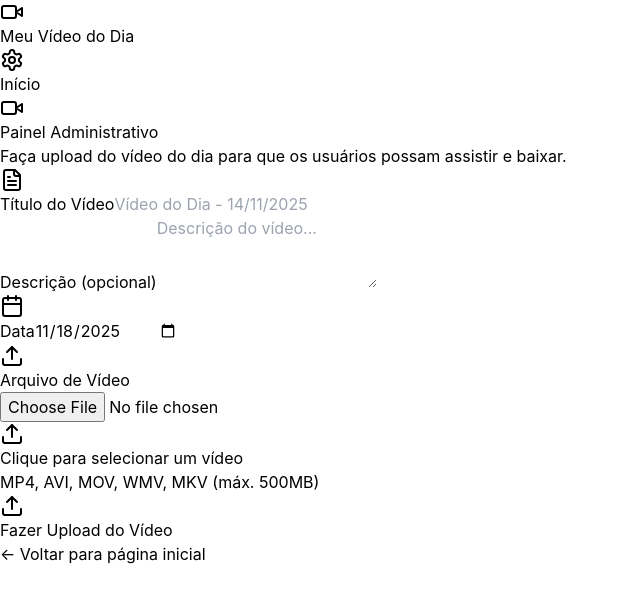
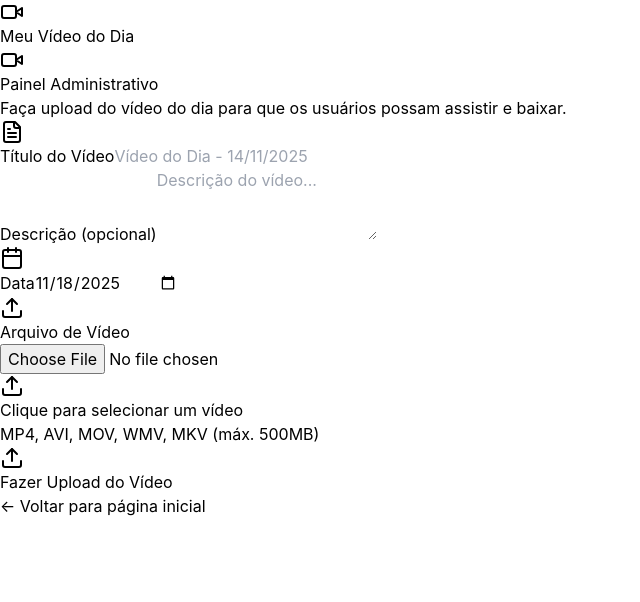
Before and after one commit to rubensaguiarofc/meu-video-dia, a React (Vite) app in the folder frontend/: page /admin in a window 1280 px wide. Shown: the top 602 px of the page, without its empty margins (0-640 px from the left). Built offline with nearby package versions, Linux system fonts and the light colour scheme.

Commit message:
Remover botão Admin do app - apenas tela de visualização

```diff
--- a/frontend/src/components/Navbar.jsx
+++ b/frontend/src/components/Navbar.jsx
@@ -1,27 +1,14 @@
-import { useNavigate } from 'react-router-dom';
-import { Video, Settings } from 'lucide-react';
+import { Video } from 'lucide-react';
 
-const Navbar = ({ showAdmin = false }) => {
-  const navigate = useNavigate();
-
+const Navbar = () => {
   return (
     <nav className="bg-gradient-to-r from-blue-600 to-purple-600 text-white shadow-lg">
       <div className="container mx-auto px-4 py-3">
-        <div className="flex justify-between items-center">
-          <div className="flex items-center space-x-2 cursor-pointer" onClick={() => navigate('/')}>
+        <div className="flex justify-center items-center">
+          <div className="flex items-center space-x-2">
             <Video className="w-8 h-8" />
             <h1 className="text-2xl font-bold">Meu Vídeo do Dia</h1>
           </div>
-
-          {showAdmin && (
-            <button
-              onClick={() => navigate(showAdmin === 'home' ? '/admin' : '/')}
-              className="flex items-center space-x-2 bg-white/20 hover:bg-white/30 px-4 py-2 rounded-lg transition"
-            >
-              <Settings className="w-5 h-5" />
-              <span>{showAdmin === 'home' ? 'Admin' : 'Início'}</span>
-            </button>
-          )}
         </div>
       </div>
     </nav>
--- a/frontend/src/hooks/usePremium.js
+++ b/frontend/src/hooks/usePremium.js
@@ -23,7 +23,7 @@ export const usePremium = () => {
     try {
       // Configurar RevenueCat
       await Purchases.configure({
-        apiKey: 'SEU_REVENUECAT_API_KEY_AQUI', // Você vai criar isso
+        apiKey: 'sk_fVwhVLMkhMbNljlGpEFZkiXrIXkGH',
       });
 
       // Verificar status atual
--- a/frontend/src/pages/Home.jsx
+++ b/frontend/src/pages/Home.jsx
@@ -93,7 +93,7 @@ const Home = () => {
 
   return (
     <>
-      <Navbar showAdmin="home" />
+      <Navbar />
       <div className="min-h-screen bg-gray-50 py-8">
         <div className="container mx-auto px-4 max-w-4xl">
           <div className="bg-white rounded-2xl shadow-xl overflow-hidden">
```
